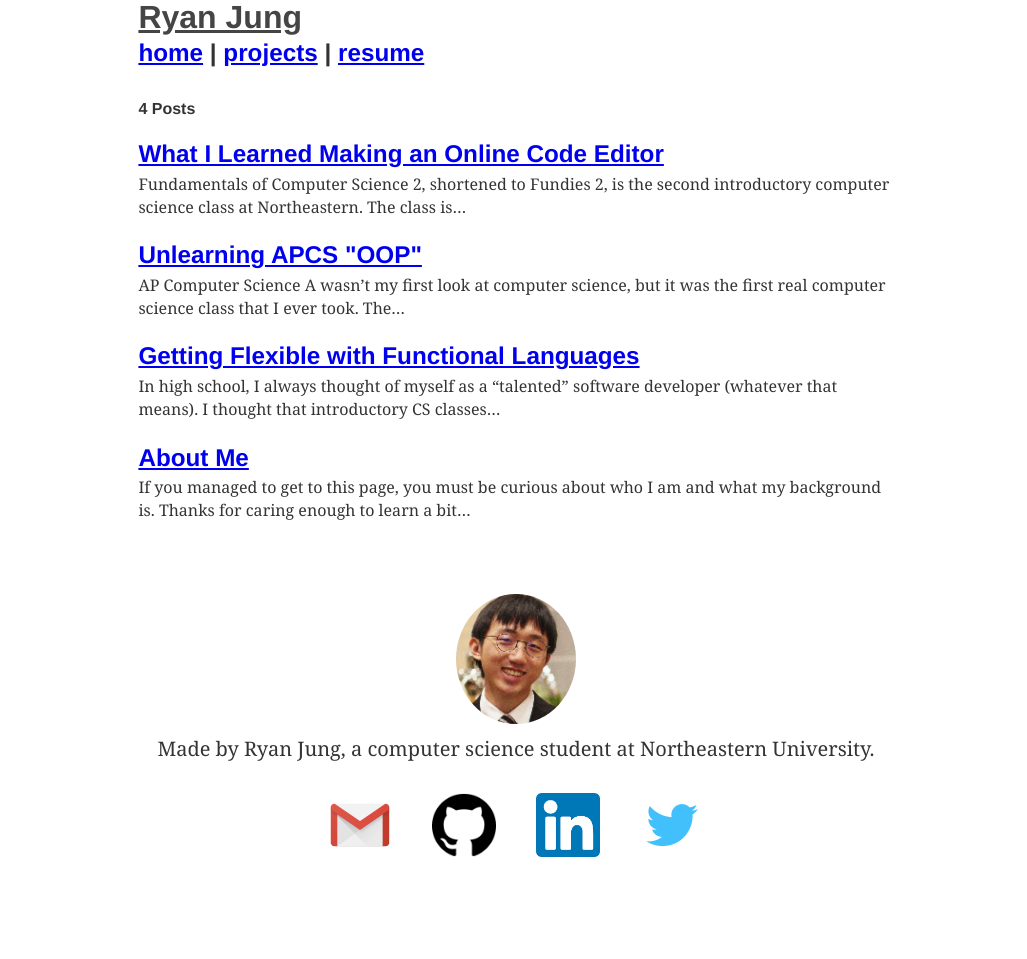
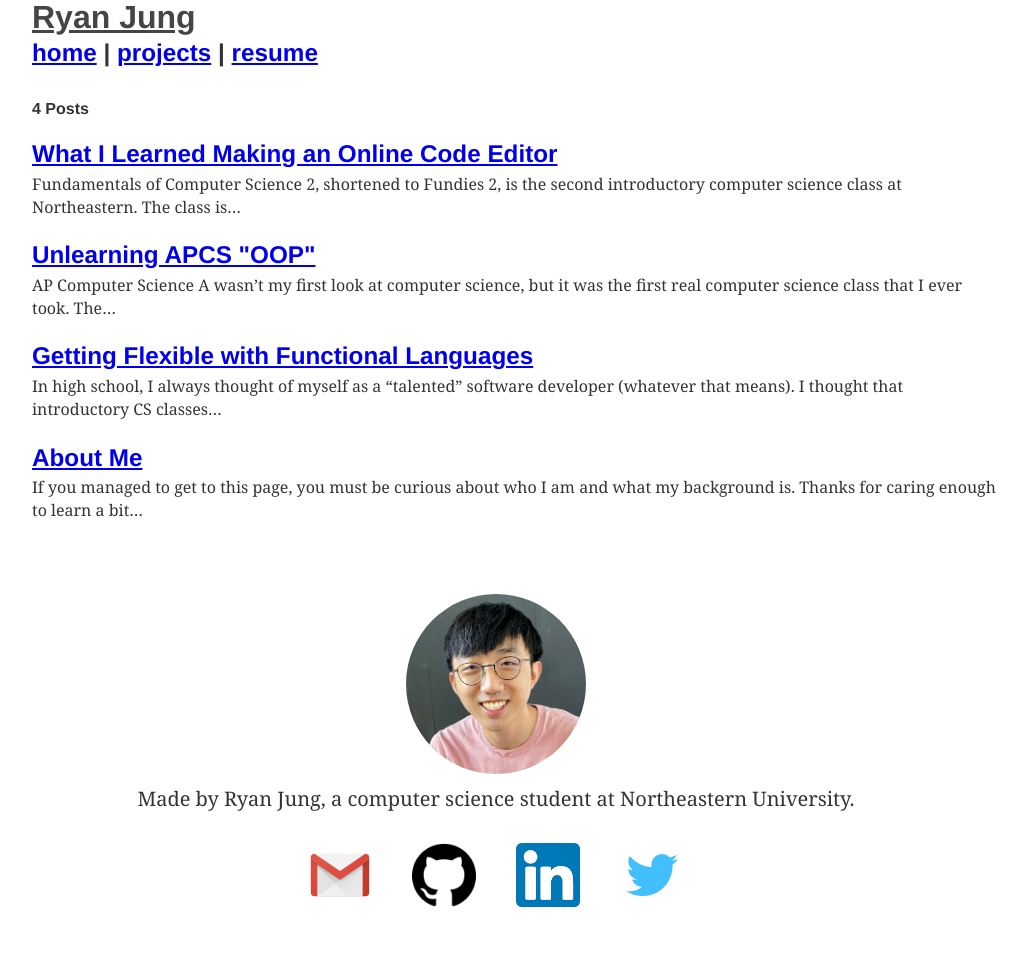
Before and after one commit to rymaju/GatsbyJS-Portfolio-Site-old-, a Gatsby site: page /blog in a window 1280 px wide. Shown: the whole page, without its empty margins (124-1151 px from the left). Before the commit the page ends 909 px from the top, so only its background shows below. Built offline with nearby package versions, Linux system fonts and the light colour scheme; Gatsby itself is replaced by a stand-in of ours; some packages are replaced by stand-ins of ours; what typography-theme-bootstrap would draw is missing.

Commit message:
amazing changes

```diff
--- a/src/components/blogFooter.js
+++ b/src/components/blogFooter.js
@@ -9,9 +9,9 @@ const BlogFooter = () => {
 
     const data = useStaticQuery(graphql`
         query {
-            profilePicture: file(relativePath: { eq: "square-boi.png" }) {
+            profilePicture: file(relativePath: { eq: "ryan_square.jpg" }) {
                 childImageSharp {
-                    fluid(maxWidth: 300) {
+                    fluid(maxWidth: 600) {
                         ...GatsbyImageSharpFluid
                     }
                 }
--- a/src/components/blogFooter.module.css
+++ b/src/components/blogFooter.module.css
@@ -14,7 +14,7 @@
 }
 
 .photo {
-    width: 120px;
+    width: 180px;
     margin-top: 3em;
     border-radius: 50%;
 }
@@ -42,10 +42,6 @@
 }
 
 @media (max-width: 500px) {
-    .footerContainer {
-        width: 320px;
-    }
-
     .icon {
         width: 48px;
         margin: 10px;
--- a/src/components/blogHeader.module.css
+++ b/src/components/blogHeader.module.css
@@ -8,7 +8,7 @@ header {
 .name {
     display: flex;
     flex-direction: column;
-    margin-left: 4em;
+    margin-left: 1em;
     font-weight: bolder;
     color: #38149c;
 }
@@ -23,6 +23,5 @@ header {
 }
 
 .nav {
-    margin-right: 4em;
-    margin-left: 4em;
+    margin-left:1em;
 }
--- a/src/components/blogLayout.js
+++ b/src/components/blogLayout.js
@@ -1,24 +1,21 @@
-import React from 'react';
+import React from "react";
 //import { Link } from 'gatsby';
 
-import BlogHeader from './blogHeader';
-import BlogFooter from './blogFooter';
+import BlogHeader from "./blogHeader";
+import BlogFooter from "./blogFooter";
 
-import styles from './blogLayout.module.css'
+import styles from "./blogLayout.module.css";
 
-
-const Layout = ({children}) => {
-    return(
-        <div className={styles.container}>
-            <BlogHeader />
-            <div className={styles.main}>
-                {children}
+const Layout = ({ children }) => {
+    return (
+        <div className={styles.root}>
+            <div className={styles.container}>
+                <BlogHeader />
+                <div className={styles.main}>{children}</div>
+                <BlogFooter />
             </div>
-            <BlogFooter />
         </div>
-
-    )
-
-}
+    );
+};
 
 export default Layout;
--- a/src/components/blogLayout.module.css
+++ b/src/components/blogLayout.module.css
@@ -1,26 +1,22 @@
 .main {
-     margin: 0 auto;
-    padding-left: 4em;
-    padding-right: 4em;
-
+    margin: 0 1em 1em 1em;
+    max-width: 100%;
     /* max-width: 960px; */
-
-
 
     /* display: grid;
     grid-row-gap: 2em;
     grid-template-columns: auto;
     grid-template-rows: 100px auto 100px;
 */
-
 }
 .main h2 {
     margin-bottom: 5px;
 }
 
 .container {
-    max-width: 100vw;
-    margin-left: 15.5vw;
-    margin-right: 15.5vw;
-
+    max-width: 1000px;
 }
+.root {
+    display: flex;
+    justify-content: center;
+}
```
Also changed, not shown: src/images/ryan_square.jpg (added), src/images/ryan_wood.jpg (added).
